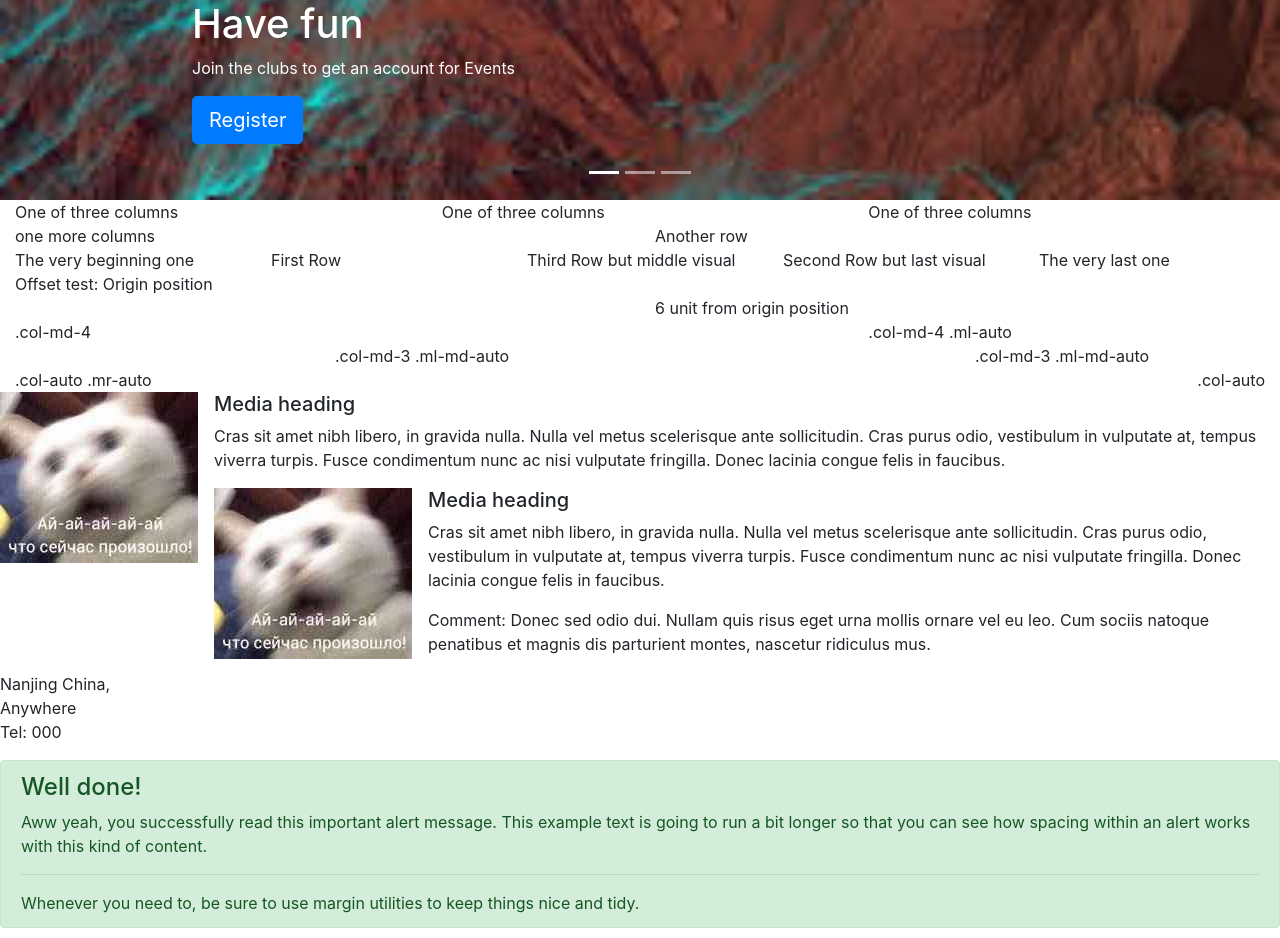
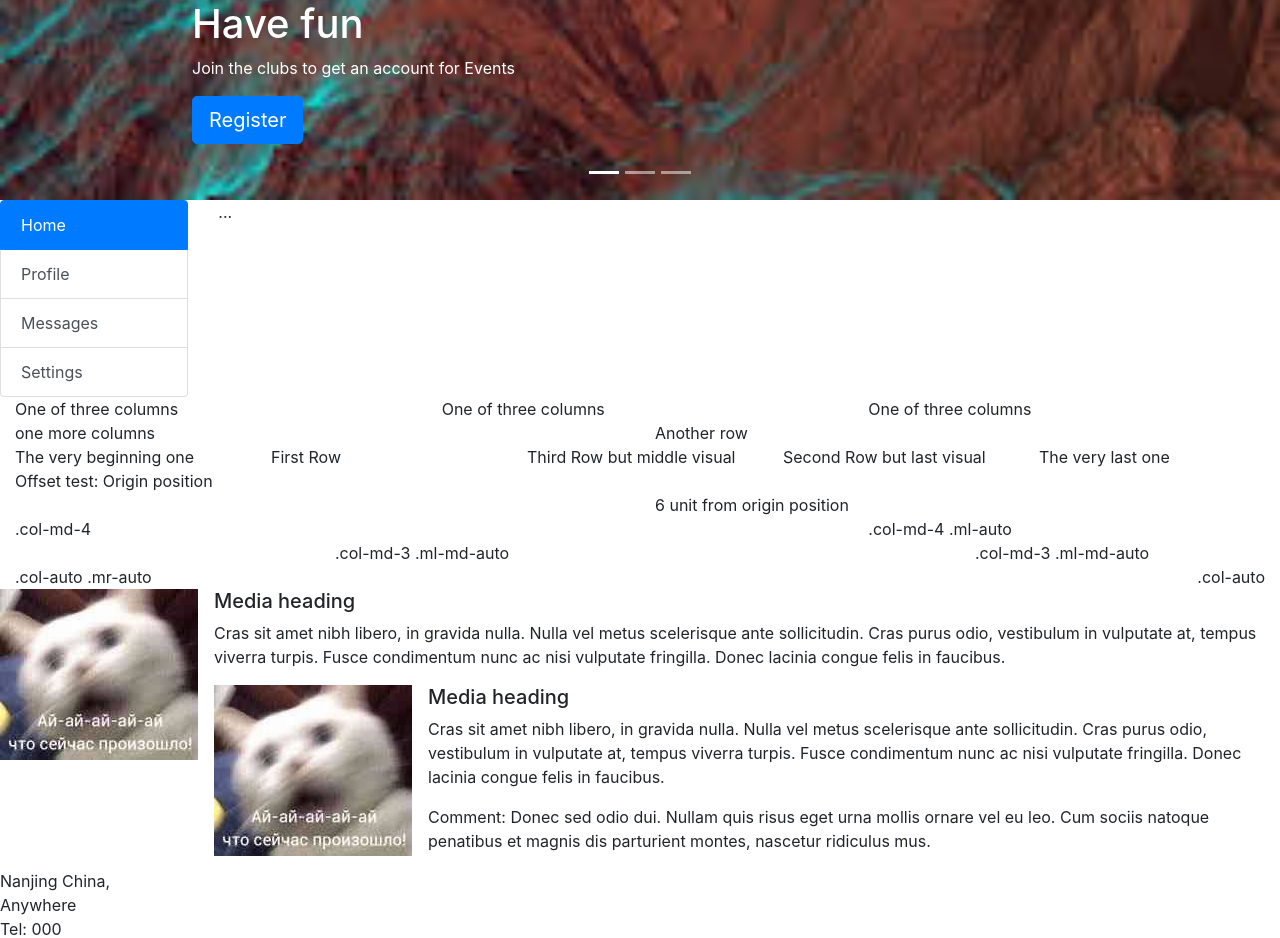
Before and after one commit to juneauwang/DjangoTests, a Django app: page / in a window 1280 px wide. Shown: the part 843-1781 px from the top of the page. Run offline with Django 3.2, Linux system fonts and the light colour scheme; some libraries are stand-ins or nearby versions.

Commit message:
2018-08-24

```diff
--- a/templates/hello.html
+++ b/templates/hello.html
@@ -102,6 +102,24 @@
     <span class="carousel-control-next-icon" aria-hidden="true"></span>
     <span class="sr-only">Next</span>
   </a>
+</div>
+<div class="row">
+  <div class="col-2">
+    <div class="list-group" id="list-tab" role="tablist">
+      <a class="list-group-item list-group-item-action active" id="list-home-list" data-toggle="list" href="#list-home" role="tab" aria-controls="home">Home</a>
+      <a class="list-group-item list-group-item-action" id="list-profile-list" data-toggle="list" href="#list-profile" role="tab" aria-controls="profile">Profile</a>
+      <a class="list-group-item list-group-item-action" id="list-messages-list" data-toggle="list" href="#list-messages" role="tab" aria-controls="messages">Messages</a>
+      <a class="list-group-item list-group-item-action" id="list-settings-list" data-toggle="list" href="#list-settings" role="tab" aria-controls="settings">Settings</a>
+    </div>
+  </div>
+  <div class="col-8">
+    <div class="tab-content" id="nav-tabContent">
+      <div class="tab-pane fade show active" id="list-home" role="tabpanel" aria-labelledby="list-home-list">...</div>
+      <div class="tab-pane fade" id="list-profile" role="tabpanel" aria-labelledby="list-profile-list">...</div>
+      <div class="tab-pane fade" id="list-messages" role="tabpanel" aria-labelledby="list-messages-list">...</div>
+      <div class="tab-pane fade" id="list-settings" role="tabpanel" aria-labelledby="list-settings-list">...</div>
+    </div>
+  </div>
 </div>
 	<div class="container-fluid">
 		<div class="row">
```
